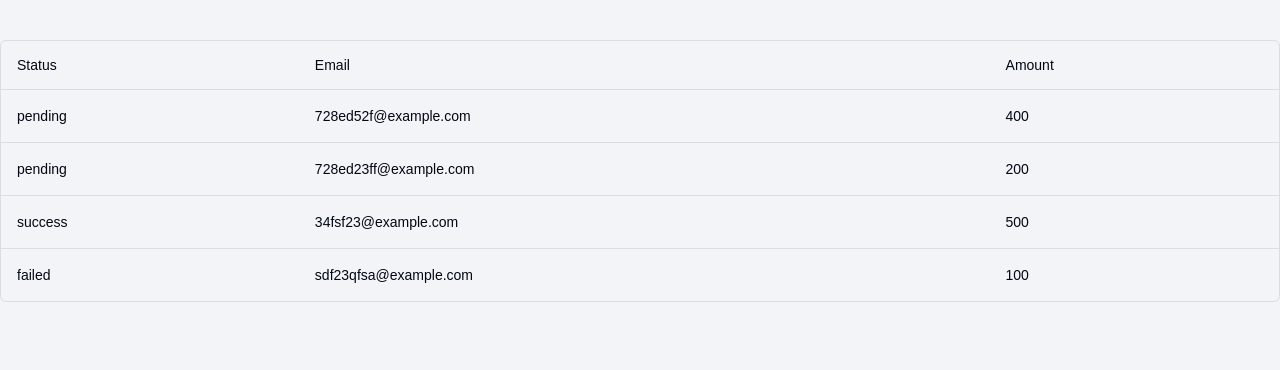
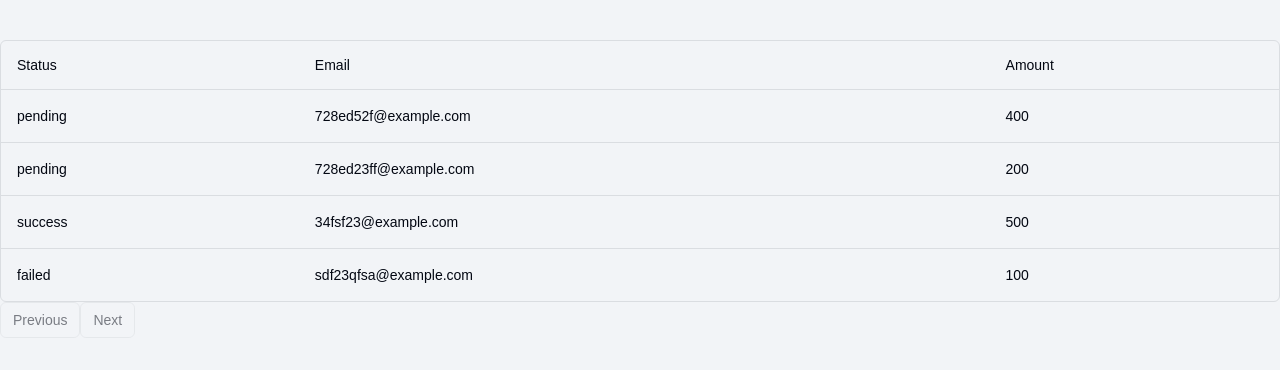
Before and after one commit to yuyeon116/chadcn-test, a Next.js app: page /notice in a window 1280 px wide. Shown: the top 370 px of the page. Built offline with nearby package versions, Linux system fonts and the light colour scheme.

Commit message:
feat: 페이지네이션 버튼 (previous, next) 추가

```diff
--- a/src/components/ui/button.tsx
+++ b/src/components/ui/button.tsx
@@ -1,27 +1,34 @@
 import * as React from "react"
 import { Slot } from "@radix-ui/react-slot"
 import { cva, type VariantProps } from "class-variance-authority"
+
 import { cn } from "@/lib/utils"
 
 const buttonVariants = cva(
-  "inline-flex items-center justify-center whitespace-nowrap rounded-md text-sm font-bold ring-offset-background transition-colors focus-visible:outline-none focus-visible:ring-2 focus-visible:ring-ring focus-visible:ring-offset-2 disabled:pointer-events-none rounded-lg px-[18px]",
+  "inline-flex items-center justify-center gap-2 whitespace-nowrap rounded-md text-sm font-medium ring-offset-background transition-colors focus-visible:outline-none focus-visible:ring-2 focus-visible:ring-ring focus-visible:ring-offset-2 disabled:pointer-events-none disabled:opacity-50 [&_svg]:pointer-events-none [&_svg]:size-4 [&_svg]:shrink-0",
   {
     variants: {
       variant: {
-        primary: "bg-primary-500 hover:bg-primary-800 text-white disabled:bg-primary-200 disabled:text-primary-100",
-        secondary: "bg-gray-800 hover:bg-black text-white disabled:bg-gray-300 disabled:text-gray-400",
-        tertiary: "border-gray-400 bg-white hover:shadow-inner text-gray-600 disabled:border-gray-300 disabled:text-gray-400",
-        warning: "bg-palette-red hover:bg-palette-red-dark text-white disabled:bg-palette-red-light",
+        default: "bg-primary text-primary-foreground hover:bg-primary/90",
+        destructive:
+          "bg-destructive text-destructive-foreground hover:bg-destructive/90",
+        outline:
+          "border border-input bg-background hover:bg-accent hover:text-accent-foreground",
+        secondary:
+          "bg-secondary text-secondary-foreground hover:bg-secondary/80",
+        ghost: "hover:bg-accent hover:text-accent-foreground",
+        link: "text-primary underline-offset-4 hover:underline",
       },
       size: {
-        small: "h-10",
-        medium: "h-[46px]",
-        large: "h-[50px]",
+        default: "h-10 px-4 py-2",
+        sm: "h-9 rounded-md px-3",
+        lg: "h-11 rounded-md px-8",
+        icon: "h-10 w-10",
       },
     },
     defaultVariants: {
-      variant: "primary",
-      size: "medium",
+      variant: "default",
+      size: "default",
     },
   }
 )
@@ -35,7 +42,6 @@ export interface ButtonProps
 const Button = React.forwardRef<HTMLButtonElement, ButtonProps>(
   ({ className, variant, size, asChild = false, ...props }, ref) => {
     const Comp = asChild ? Slot : "button"
-
     return (
       <Comp
         className={cn(buttonVariants({ variant, size, className }))}
--- /dev/null
+++ b/src/components/ui/custom-button.tsx
@@ -0,0 +1,54 @@
+import * as React from "react";
+import { Slot } from "@radix-ui/react-slot";
+import { cva, type VariantProps } from "class-variance-authority";
+import { cn } from "@/lib/utils";
+
+const buttonVariants = cva(
+  "inline-flex items-center justify-center whitespace-nowrap rounded-md text-sm font-bold ring-offset-background transition-colors focus-visible:outline-none focus-visible:ring-2 focus-visible:ring-ring focus-visible:ring-offset-2 disabled:pointer-events-none rounded-lg px-[18px]",
+  {
+    variants: {
+      variant: {
+        primary:
+          "bg-primary-500 hover:bg-primary-800 text-white disabled:bg-primary-200 disabled:text-primary-100",
+        secondary:
+          "bg-gray-800 hover:bg-black text-white disabled:bg-gray-300 disabled:text-gray-400",
+        tertiary:
+          "border-gray-400 bg-white hover:shadow-inner text-gray-600 disabled:border-gray-300 disabled:text-gray-400",
+        warning:
+          "bg-palette-red hover:bg-palette-red-dark text-white disabled:bg-palette-red-light",
+      },
+      size: {
+        small: "h-10",
+        medium: "h-[46px]",
+        large: "h-[50px]",
+      },
+    },
+    defaultVariants: {
+      variant: "primary",
+      size: "medium",
+    },
+  }
+);
+
+export interface ButtonProps
+  extends React.ButtonHTMLAttributes<HTMLButtonElement>,
+    VariantProps<typeof buttonVariants> {
+  asChild?: boolean;
+}
+
+const CustomButton = React.forwardRef<HTMLButtonElement, ButtonProps>(
+  ({ className, variant, size, asChild = false, ...props }, ref) => {
+    const Comp = asChild ? Slot : "button";
+
+    return (
+      <Comp
+        className={cn(buttonVariants({ variant, size, className }))}
+        ref={ref}
+        {...props}
+      />
+    );
+  }
+);
+CustomButton.displayName = "CustomButton";
+
+export { CustomButton, buttonVariants };
--- a/src/components/ui/index.ts
+++ b/src/components/ui/index.ts
@@ -1,5 +1,4 @@
-
-export * from "./button";
+export * from "./custom-button";
 export * from "./checkbox";
 export * from "./HealthStatusBadge";
 export * from "./input";
--- a/src/shared/ui/DataTable.tsx
+++ b/src/shared/ui/DataTable.tsx
@@ -4,6 +4,7 @@ import {
   ColumnDef,
   flexRender,
   getCoreRowModel,
+  getPaginationRowModel,
   useReactTable,
 } from "@tanstack/react-table";
 
@@ -15,6 +16,7 @@ import {
   TableHeader,
   TableRow,
 } from "@/components/ui/table";
+import { Button } from "@/components/ui/button";
 
 interface DataTableProps<TData, TValue> {
   columns: ColumnDef<TData, TValue>[];
@@ -29,9 +31,11 @@ export function DataTable<TData, TValue>({
     data,
     columns,
     getCoreRowModel: getCoreRowModel(),
+    getPaginationRowModel: getPaginationRowModel(),
   });
 
   return (
+    <div>
       <div className="rounded-md border">
         <Table>
           <TableHeader>
@@ -61,14 +65,20 @@ export function DataTable<TData, TValue>({
                 >
                   {row.getVisibleCells().map((cell) => (
                     <TableCell key={cell.id}>
-                    {flexRender(cell.column.columnDef.cell, cell.getContext())}
+                      {flexRender(
+                        cell.column.columnDef.cell,
+                        cell.getContext()
+                      )}
                     </TableCell>
                   ))}
                 </TableRow>
               ))
             ) : (
               <TableRow>
-              <TableCell colSpan={columns.length} className="h-24 text-center">
+                <TableCell
+                  colSpan={columns.length}
+                  className="h-24 text-center"
+                >
                   No results.
                 </TableCell>
               </TableRow>
@@ -76,5 +86,24 @@ export function DataTable<TData, TValue>({
           </TableBody>
         </Table>
       </div>
+      <div className="flex items-center justify-end space-x-2 py-4">
+        <Button
+          variant="outline"
+          size="sm"
+          onClick={() => table.previousPage()}
+          disabled={!table.getCanPreviousPage()}
+        >
+          Previous
+        </Button>
+        <Button
+          variant="outline"
+          size="sm"
+          onClick={() => table.nextPage()}
+          disabled={!table.getCanNextPage()}
+        >
+          Next
+        </Button>
+      </div>
+    </div>
   );
 }
```
Also changed, not shown: src/app/page.tsx (+89 -32 lines). Lines whose indentation alone changed are shown as unchanged.
